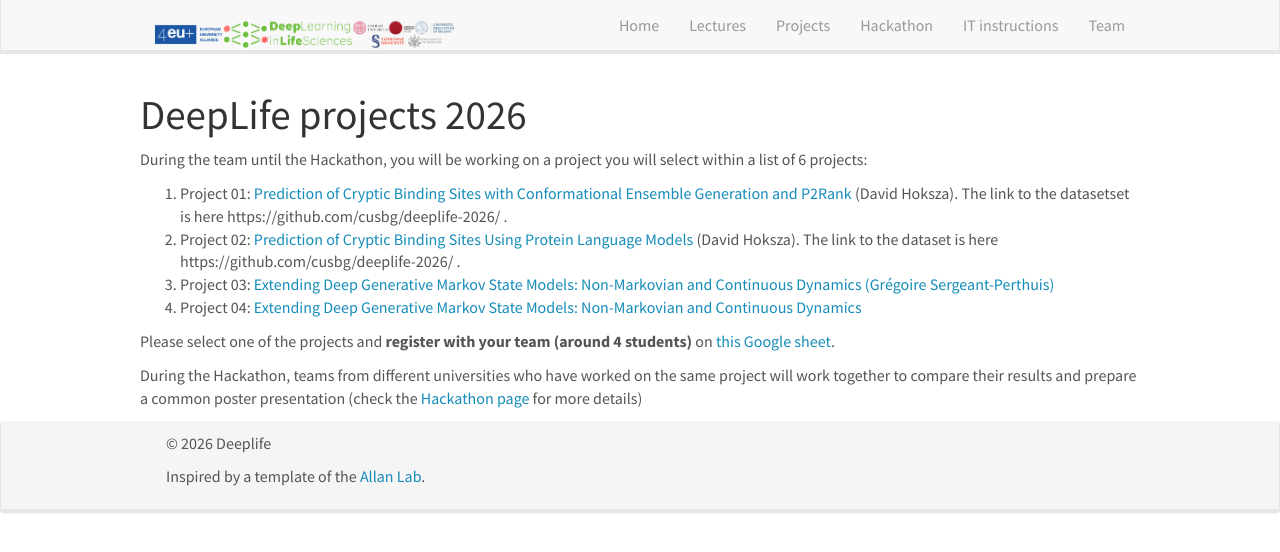
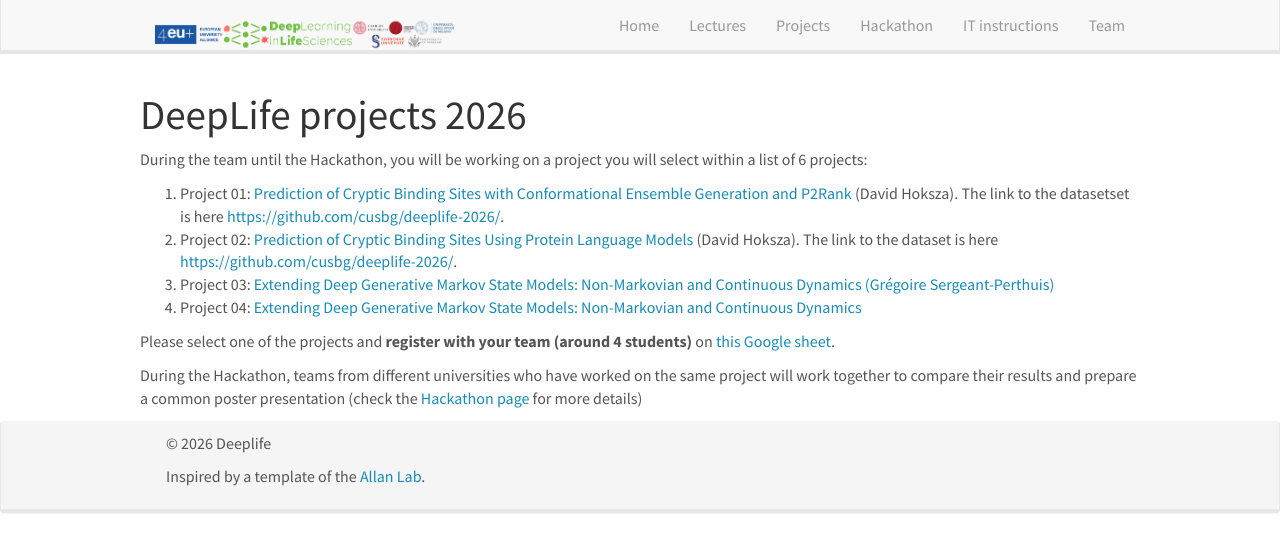
Before and after one commit to GregoireSU/deeplife4eu.github.io, a Jekyll site: the page built from _pages/projects.md, in a window 1280 px wide. Shown: the top 552 px of the page. Built offline with Jekyll 4.4.1, drawn with Linux system fonts in a browser that asks for light colours; nearby versions of some CDN libraries; part of the change alters nothing that is shown.

```diff
--- a/_pages/projects.md
+++ b/_pages/projects.md
@@ -9,8 +9,8 @@ permalink: /projects
 
 During the team until the Hackathon, you will be working on a project you will select within a list of 6 projects:
 
-1. Project 01: <a href="https://drive.google.com/file/d/1JE9V61wvKcRz7aPtYO3dJ1l0hDsCOinX/view?usp=drive_link">Prediction of Cryptic Binding Sites with Conformational Ensemble Generation and P2Rank</a> (David Hoksza). The link to the datasetset is here https://github.com/cusbg/deeplife-2026/ .
-2. Project 02: <a href="https://drive.google.com/file/d/16CSXOnEl8Ug-hVuBZvMlPPjXUHLeGJ9g/view?usp=sharing">Prediction of Cryptic Binding Sites Using Protein Language Models</a> (David Hoksza). The link to the dataset is here https://github.com/cusbg/deeplife-2026/ .
+1. Project 01: <a href="https://drive.google.com/file/d/1JE9V61wvKcRz7aPtYO3dJ1l0hDsCOinX/view?usp=drive_link">Prediction of Cryptic Binding Sites with Conformational Ensemble Generation and P2Rank</a> (David Hoksza). The link to the datasetset is here <a href="https://github.com/cusbg/deeplife-2026/">https://github.com/cusbg/deeplife-2026/</a>.
+2. Project 02: <a href="https://drive.google.com/file/d/16CSXOnEl8Ug-hVuBZvMlPPjXUHLeGJ9g/view?usp=sharing">Prediction of Cryptic Binding Sites Using Protein Language Models</a> (David Hoksza). The link to the dataset is here <a href="https://github.com/cusbg/deeplife-2026/">https://github.com/cusbg/deeplife-2026/</a>.
 3. Project 03: <a href="https://drive.google.com/file/d/17NwklXgX2V-JUcTra4q9WCPUbLLc598f/view?usp=sharing"> Extending Deep Generative Markov State Models: Non-Markovian and Continuous Dynamics (Grégoire Sergeant-Perthuis)</a>
 4. Project 04: <a href="https://drive.google.com/file/d/103t8A6FwMunJDW20i6pO__bJN0GskmVe/view?usp=sharing">Extending Deep Generative Markov State Models: Non-Markovian and Continuous
 Dynamics</a>
```
